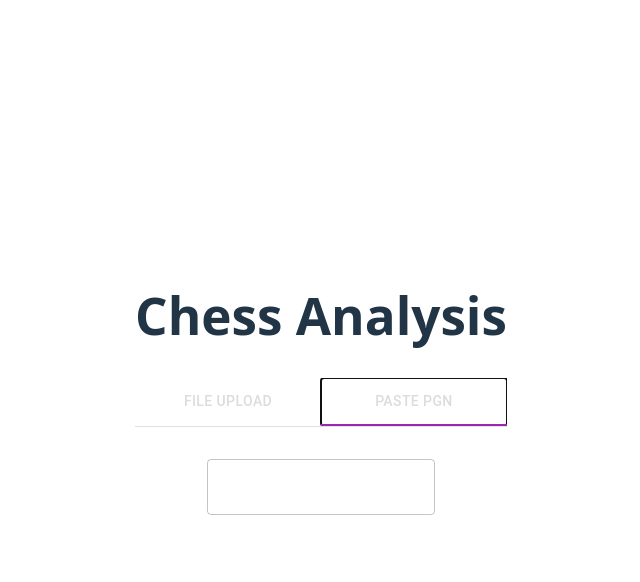
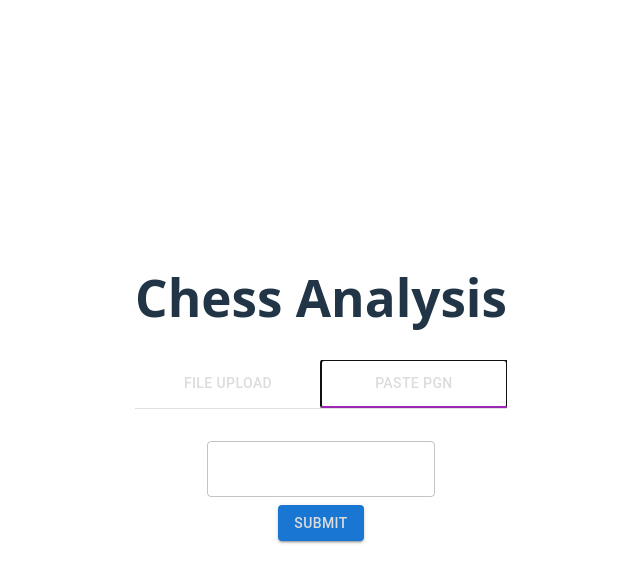
Before and after one commit to pradhanstudios/Chess-Analysis, a React (Vite) app in the folder Chess-Analysis-Webapp/: page / in a window 1280 px wide. Both pictures are taken after a click on the tab "PASTE PGN". Shown: the top 582 px of the page, without its empty margins (319-959 px from the left). Built offline with nearby package versions, Linux system fonts and the light colour scheme.

Commit message:
Added submit button

```diff
--- a/Chess-Analysis-Webapp/src/components/MUI-ColorTabs.jsx
+++ b/Chess-Analysis-Webapp/src/components/MUI-ColorTabs.jsx
@@ -5,6 +5,7 @@ import Tab from '@mui/material/Tab';
 import Box from '@mui/material/Box';
 import InputFileUpload from './MUI-FileUploadButton';
 import MultilineTextFields from './MUI-MultilineText';
+import Button from '@mui/material/Button';
 
 function CustomTabPanel(props) {
   const { children, value, index, ...other } = props;
@@ -62,6 +63,7 @@ export default function ColorTabs() {
       </CustomTabPanel>
       <CustomTabPanel value={value} index={1}>
         <MultilineTextFields></MultilineTextFields>
+        <Button variant="contained">Submit</Button>
       </CustomTabPanel>
     </Box>
   );
```
